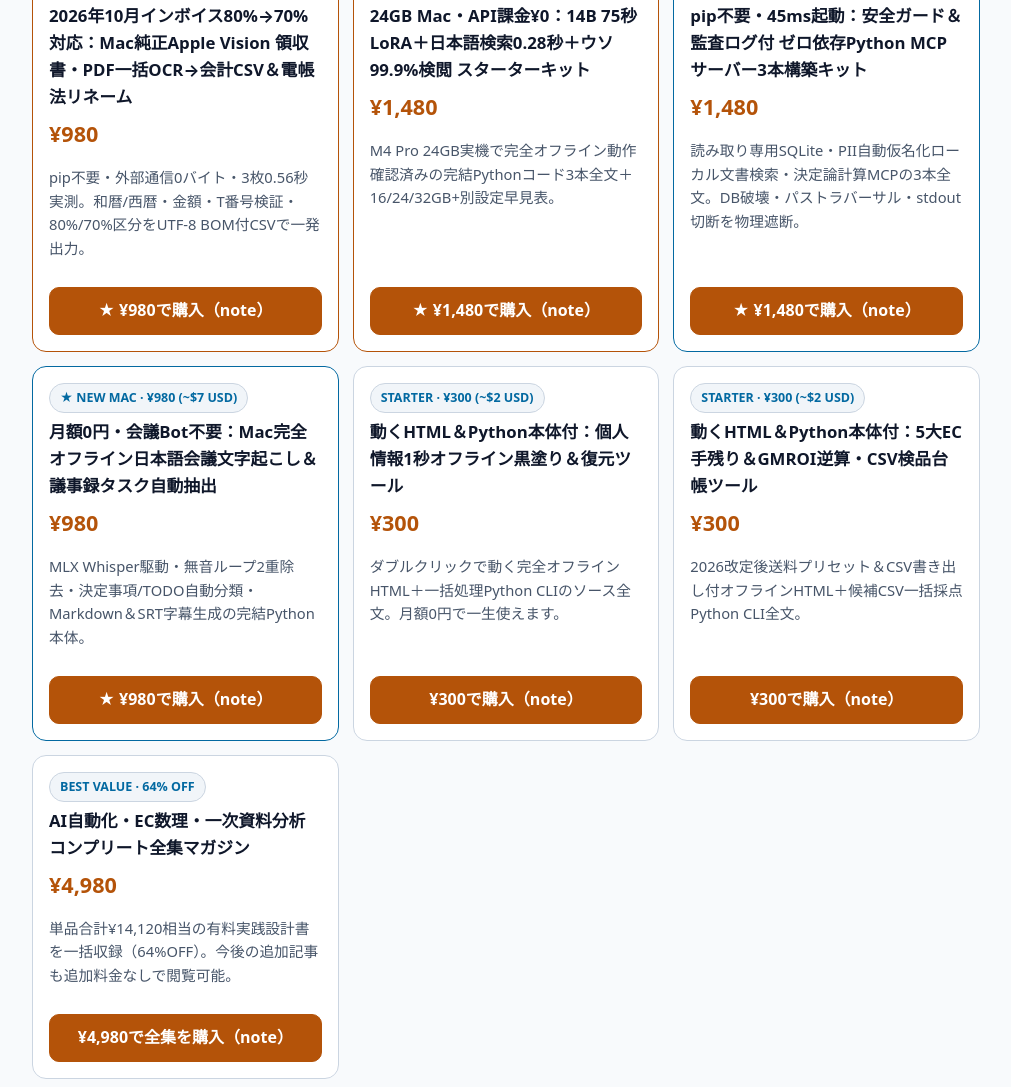
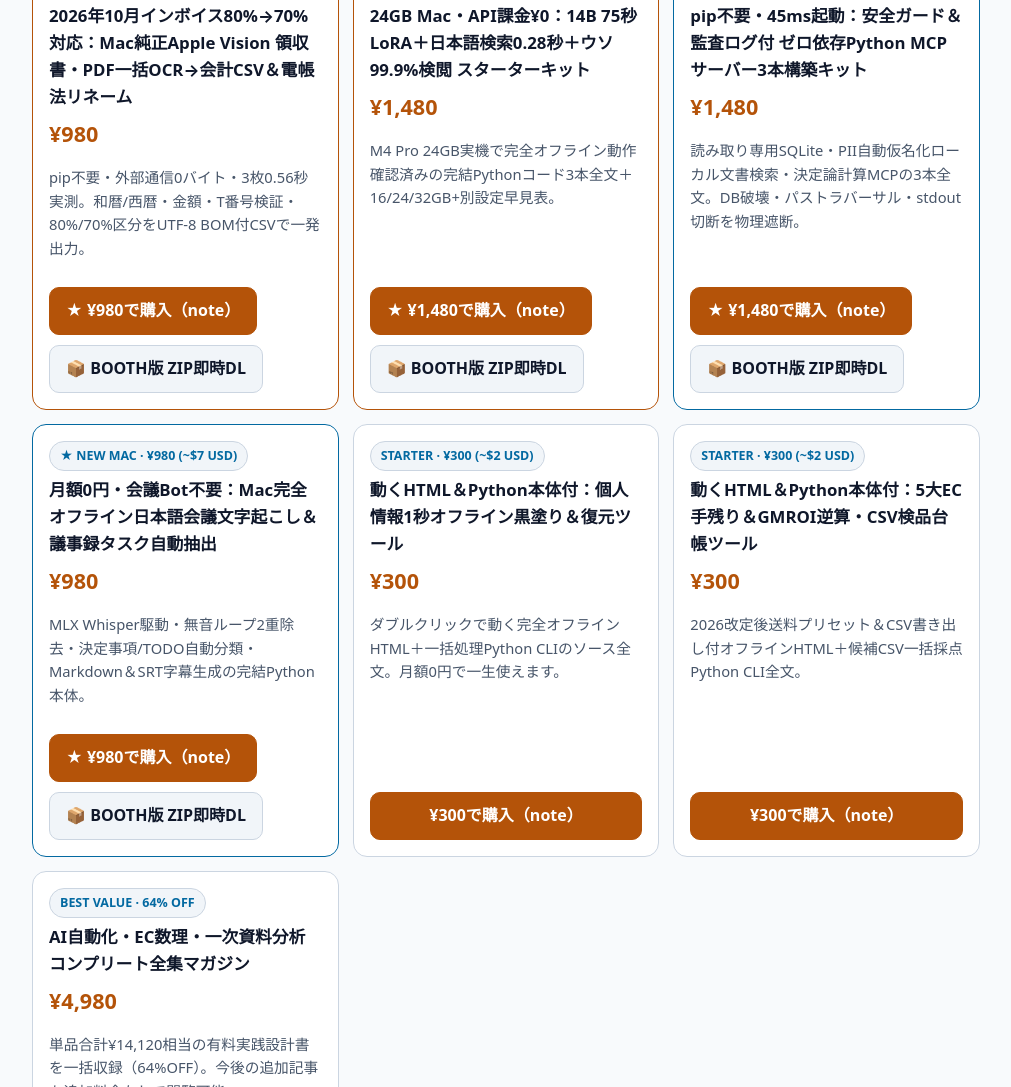
Before and after one commit to yatagarasu-lab/ja-offline-business-tools, a plain HTML site: page docs/index.html in a window 1280 px wide. Shown: the part 1541-2628 px from the top of the page, without its empty margins (134-1145 px from the left). Drawn offline with Linux system fonts and the light colour scheme.

Commit message:
feat: add verified live BOOTH instant-ZIP checkout links alongside note.com

```diff
--- a/docs/index.html
+++ b/docs/index.html
@@ -657,7 +657,10 @@
               <div class="price-tag">¥980</div>
               <p class="muted" data-i18n="p_ocr_d">pip不要・外部通信0バイト・3枚0.56秒実測。和暦/西暦・金額・T番号検証・80%/70%区分をUTF-8 BOM付CSVで一発出力。</p>
             </div>
-            <a class="btn btn-gold" href="https://note.com/laughmakerclown/n/nfb413d498428" target="_blank" rel="noopener noreferrer" data-i18n="buy_ocr">★ ¥980で購入（note）</a>
+            <div class="cta-row">
+              <a class="btn btn-gold" href="https://note.com/laughmakerclown/n/nfb413d498428" target="_blank" rel="noopener noreferrer" data-i18n="buy_ocr">★ ¥980で購入（note）</a>
+              <a class="btn" href="https://yatagarasueye.booth.pm/items/9216534" target="_blank" rel="noopener noreferrer">📦 BOOTH版 ZIP即時DL</a>
+            </div>
           </article>
 
           <article class="prod" style="border-color: var(--gold);">
@@ -667,7 +670,10 @@
               <div class="price-tag">¥1,480</div>
               <p class="muted" data-i18n="p0_d">M4 Pro 24GB実機で完全オフライン動作確認済みの完結Pythonコード3本全文＋16/24/32GB+別設定早見表。</p>
             </div>
-            <a class="btn btn-gold" href="https://note.com/laughmakerclown/n/n21a7bbf8b309" target="_blank" rel="noopener noreferrer" data-i18n="buy_flagship">★ ¥1,480で購入（note）</a>
+            <div class="cta-row">
+              <a class="btn btn-gold" href="https://note.com/laughmakerclown/n/n21a7bbf8b309" target="_blank" rel="noopener noreferrer" data-i18n="buy_flagship">★ ¥1,480で購入（note）</a>
+              <a class="btn" href="https://yatagarasueye.booth.pm/items/9216560" target="_blank" rel="noopener noreferrer">📦 BOOTH版 ZIP即時DL</a>
+            </div>
           </article>
 
           <article class="prod" style="border-color: var(--accent);">
@@ -677,7 +683,10 @@
               <div class="price-tag">¥1,480</div>
               <p class="muted" data-i18n="p_mcp_d">読み取り専用SQLite・PII自動仮名化ローカル文書検索・決定論計算MCPの3本全文。DB破壊・パストラバーサル・stdout切断を物理遮断。</p>
             </div>
-            <a class="btn btn-gold" href="https://note.com/laughmakerclown/n/n0416d5fead87" target="_blank" rel="noopener noreferrer" data-i18n="buy_mcp">★ ¥1,480で購入（note）</a>
+            <div class="cta-row">
+              <a class="btn btn-gold" href="https://note.com/laughmakerclown/n/n0416d5fead87" target="_blank" rel="noopener noreferrer" data-i18n="buy_mcp">★ ¥1,480で購入（note）</a>
+              <a class="btn" href="https://yatagarasueye.booth.pm/items/9216558" target="_blank" rel="noopener noreferrer">📦 BOOTH版 ZIP即時DL</a>
+            </div>
           </article>
 
           <article class="prod" style="border-color: var(--accent);">
@@ -687,7 +696,10 @@
               <div class="price-tag">¥980</div>
               <p class="muted" data-i18n="p_mt_d">MLX Whisper駆動・無音ループ2重除去・決定事項/TODO自動分類・Markdown＆SRT字幕生成の完結Python本体。</p>
             </div>
-            <a class="btn btn-gold" href="https://note.com/laughmakerclown/n/nb7950a43be10" target="_blank" rel="noopener noreferrer" data-i18n="buy_mt">★ ¥980で購入（note）</a>
+            <div class="cta-row">
+              <a class="btn btn-gold" href="https://note.com/laughmakerclown/n/nb7950a43be10" target="_blank" rel="noopener noreferrer" data-i18n="buy_mt">★ ¥980で購入（note）</a>
+              <a class="btn" href="https://yatagarasueye.booth.pm/items/9216545" target="_blank" rel="noopener noreferrer">📦 BOOTH版 ZIP即時DL</a>
+            </div>
           </article>
 
           <article class="prod">
```
Also changed, not shown: 1 other file.
